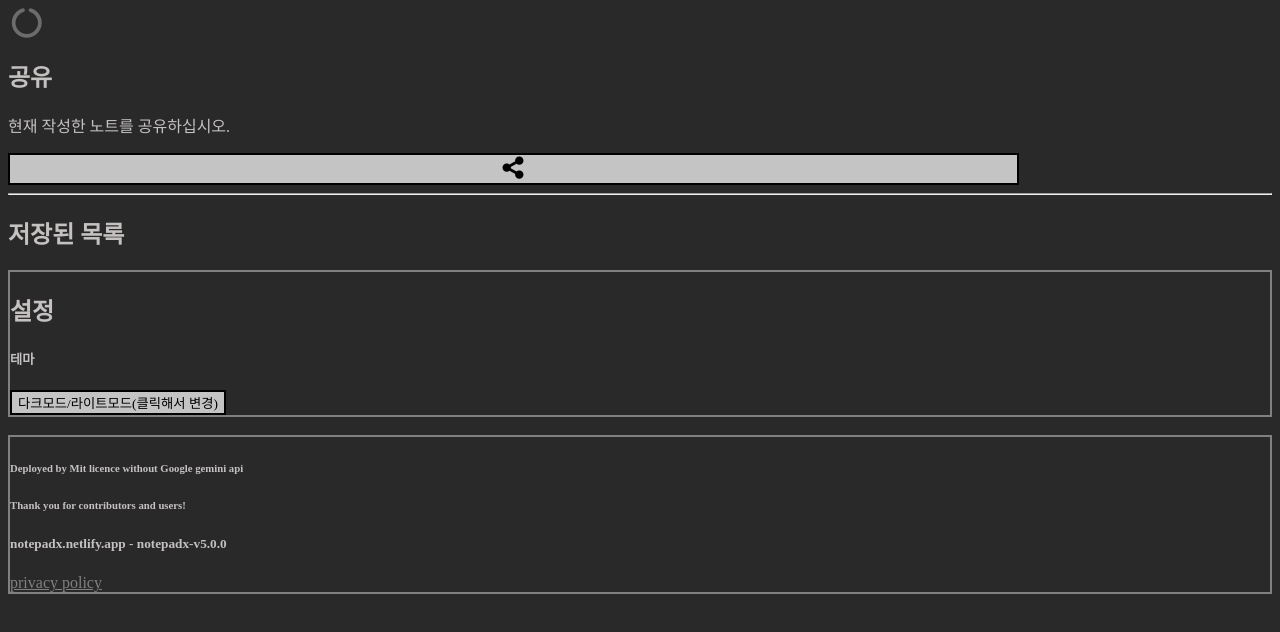
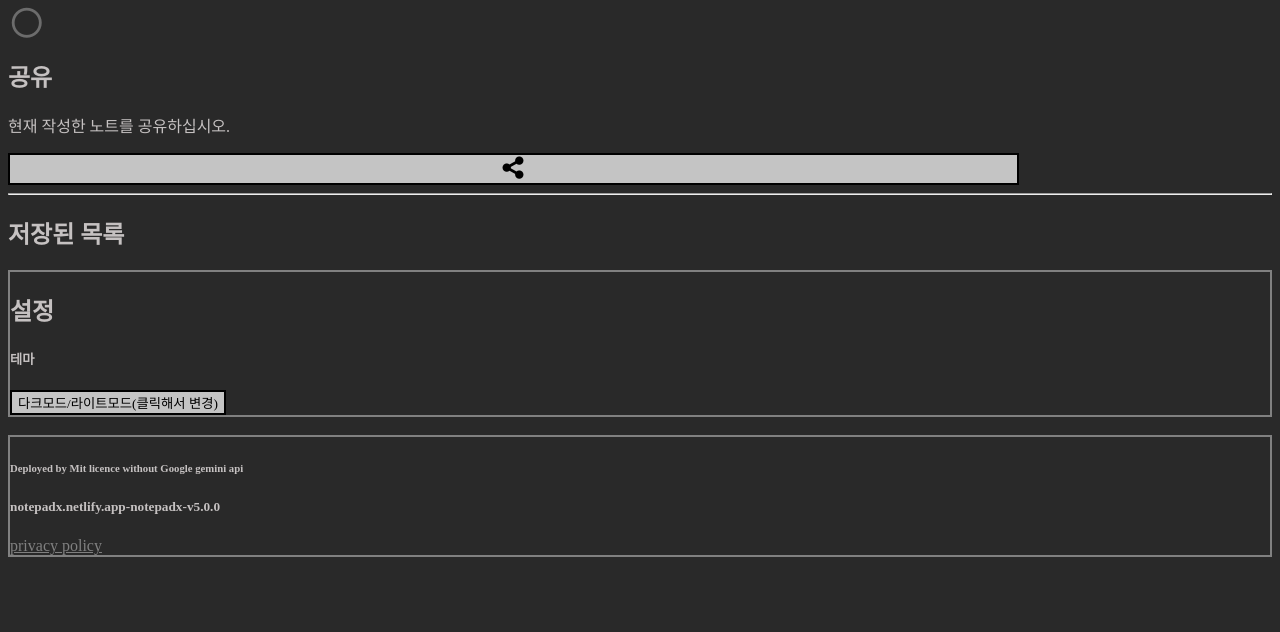
Before and after one commit to dokdoxofficial/notepadx, a React (Create React App) app: page /save in a window 1280 px wide. Shown: the top 632 px of the page. Built offline with nearby package versions, Linux system fonts and the light colour scheme; a web font is replaced by a local one.

Commit message:
delete features and new icon for innovative interface

```diff
--- a/src/App.css
+++ b/src/App.css
@@ -106,9 +106,14 @@ footer{
 .new{
   background-color: gray;
 }
+#deleteicon{
+  font-size:20px;
+}
 .footersection {
   border: 2px gray solid;
 }
+
+
 
 /* 다크 모드일 때 */
 body.dark-mode {
--- a/src/App.js
+++ b/src/App.js
@@ -70,7 +70,7 @@ function App() {
   return (
     <div className="App">
       <Link to="/save">
-        <i id="c1" className="fa-solid fa-circle-notch"></i>
+         <i id='c1'className="fa-regular fa-circle"></i>
       </Link>
       <div id='helpguide'>
       <h4>환영합니다.메모를 저장하고 공유할려면 회색 원을 클릭해보세요.</h4>
--- a/src/pages/save.js
+++ b/src/pages/save.js
@@ -2,13 +2,13 @@ import '../App.css';
 import '@fortawesome/fontawesome-free/css/all.min.css';
 import { useState, useEffect } from 'react';
 import { Link } from "react-router-dom";
+
 export default function Save() {
   const [notes, setNotes] = useState([]);
 
-//리스트 기능 추가
+  // 리스트 기능 추가
   useEffect(() => {
     const saved = JSON.parse(localStorage.getItem("notepadNotes")) || [];
-
 
     const singleValue = localStorage.getItem("notepadvalue");
     if (singleValue && !saved.some(n => n.text === singleValue)) {
@@ -19,12 +19,20 @@ export default function Save() {
     setNotes(saved);
   }, []);
 
+  // 항목 삭제 함수(important)
+  const handleDelete = (text) => {
+    const updated = notes.filter((note) => note.text !== text);
+    setNotes(updated);
+    localStorage.setItem("notepadNotes", JSON.stringify(updated));
+  };
+
   // 공유 데이터
   const notepadvalue = localStorage.getItem("notepadvalue") || "";
   const data = {
     title: "사용자가 공유한 다음 항목을 확인해보세요.내용:",
     text: notepadvalue,
   };
+
   function belight() {
     const element = document.body;
     element.classList.toggle("dark-mode");
@@ -33,8 +41,9 @@ function belight() {
   return (
     <>
       <Link to="/">
-        <i id='c' class="fa-solid fa-circle-notch"></i>
+        <i id='c'className="fa-regular fa-circle"></i>
       </Link>
+
       <main>
         <h2>공유</h2>
         <p>현재 작성한 노트를 공유하십시오.</p>
@@ -49,32 +58,35 @@ function belight() {
             key={note.text}
             notetitle="제목이 없는 노트"
             summary={note.text}
+            onDelete={() => handleDelete(note.text)}
           />
         ))}
       </main>
+
       <div className='footersection'>
         <h2>설정</h2>
         <h5>테마</h5>
         <button onClick={belight}>다크모드/라이트모드(클릭해서 변경)</button>
       </div>
-      <br></br>
-      <footer className= "footersection">
+
+      <br />
+
+      <footer className="footersection">
         <h6>Deployed by Mit licence without Google gemini api</h6>
-        <h6>Thank you for contributors and users!</h6>
-        <h5>notepadx.netlify.app - notepadx-v5.0.0</h5>
+        <h5>notepadx.netlify.app-notepadx-v5.0.0</h5>
         <a href='https://notepadxprivacy.netlify.app'>privacy policy</a>
       </footer>
-
     </>
   );
 }
 
-function New({ notetitle, summary }) {
+function New({ notetitle, summary, onDelete }) {
   return (
     <div className='new'>
       <h3>{notetitle}</h3>
       <h4>{summary}</h4>
       <br />
+      <button onClick={onDelete}><i id = "deleteicon" className="fa-solid fa-trash-can"></i></button>
     </div>
   );
 }
```
Lines whose indentation alone changed are shown as unchanged.
